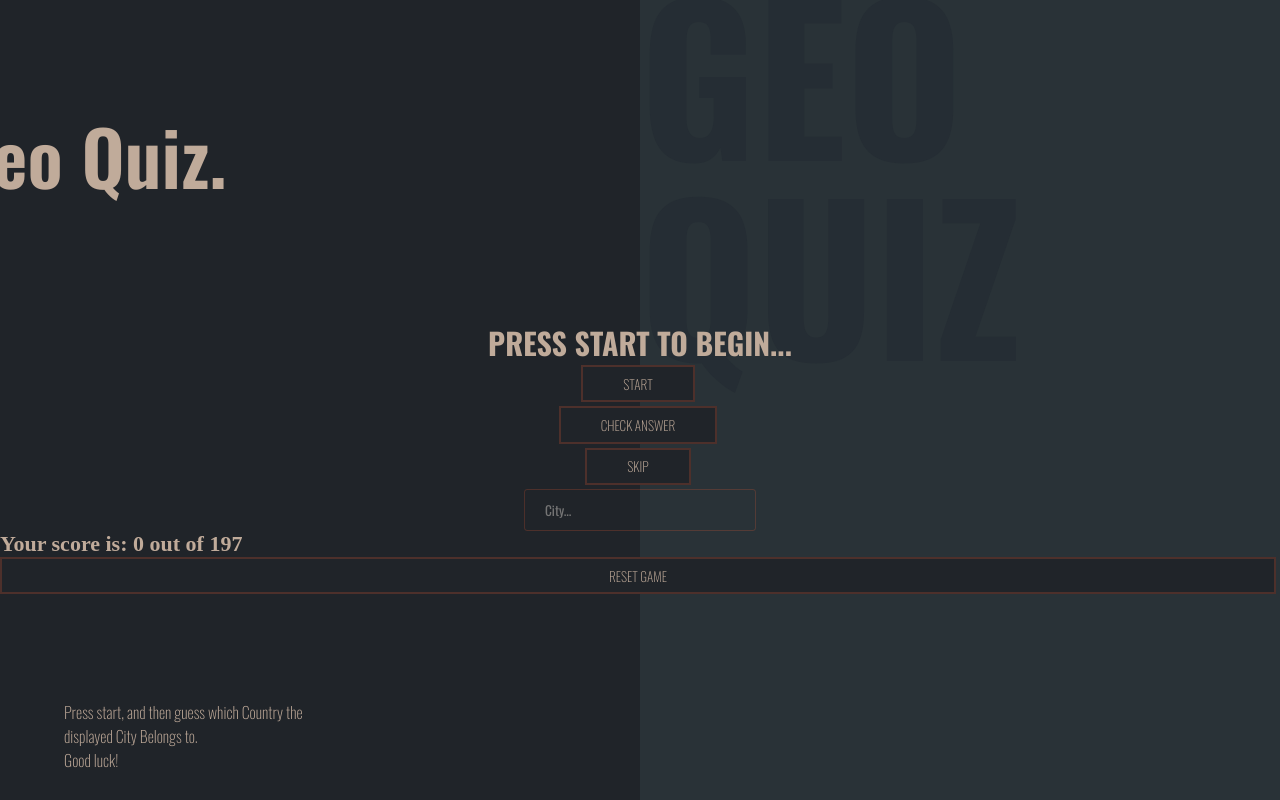
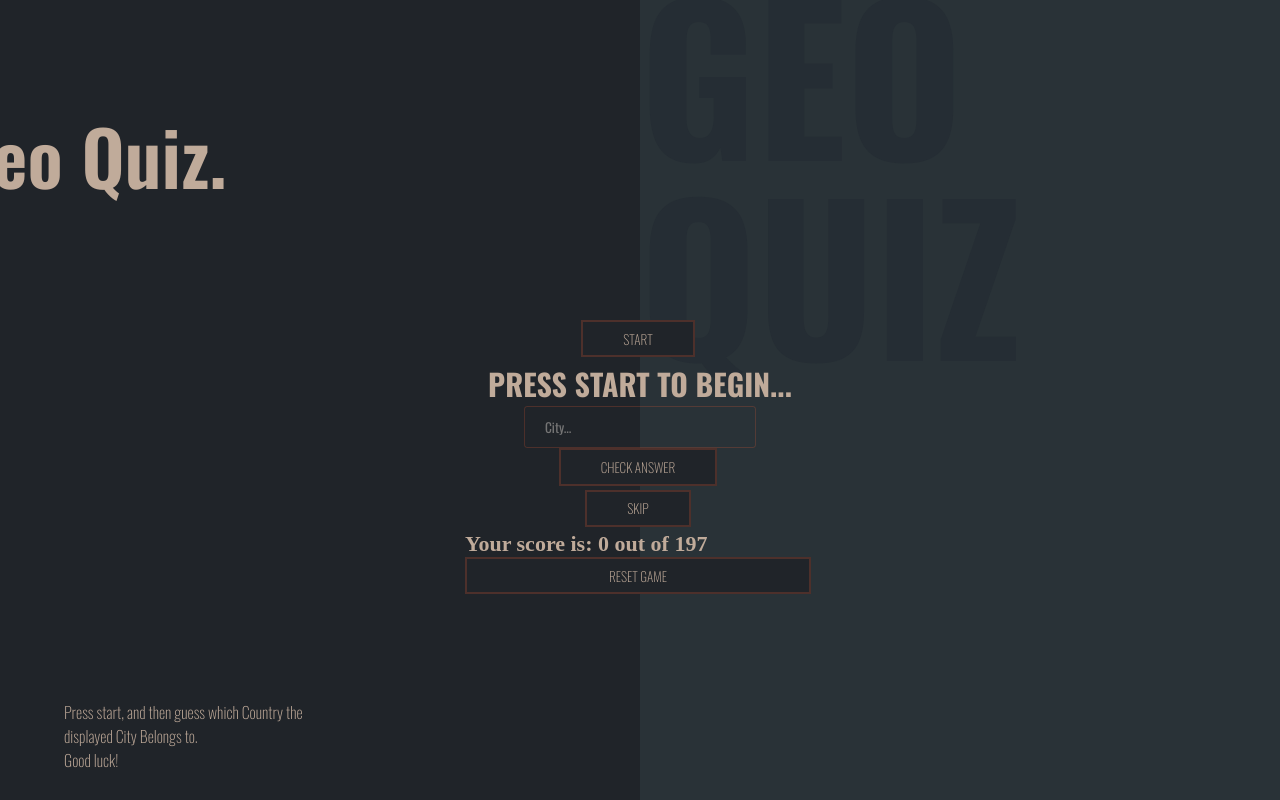
Before and after one commit to lucaswatts/geo-guesser, a React (Create React App) app: page / in a window 1280 px wide. Built offline with nearby package versions, Linux system fonts and the light colour scheme; a web font is replaced by a local one.

Commit message:
adding logic to buttons

```diff
--- a/src/components/App.css
+++ b/src/components/App.css
@@ -3,6 +3,11 @@
   margin-top: 0px;
   margin-bottom: 0px;
 }
+
+.inactive.btn {
+  display: none;
+}
+
 #parentContainer {
   height: 100%;
   width: 100%;
@@ -108,6 +113,8 @@ p {
   flex-direction: column;
   justify-content: center;
   background-color: #11111100;
+  max-width: 350px;
+  margin: auto;
 }
 
 #scoreCounter {
@@ -119,7 +126,7 @@ p {
   position: relative;
 }
 
-#resetBtn {
+/* #resetBtn {
   position: relative;
 }
 
@@ -130,7 +137,7 @@ p {
 
 #checkAnswer {
   position: relative;
-}
+} */
 
 
 .btn {
--- a/src/components/Country.js
+++ b/src/components/Country.js
@@ -1,68 +1,61 @@
 import React from "react";
 import * as Countries from "../data/countries.json";
 
-function Country() {
-  function resetGame() {
-    const score = document.getElementById("correctAnswers");
-    score.innerHTML = "Good Luck!";
-  }
-  function skip() {
-    console.log('skipping')
+var countryList = Countries
+var listLength = Countries.data.length;
+const cityDisplay = document.getElementById('country');
+
+class Country extends React.Component {
+constructor(props) {
+  super(props);
+  this.state = {
+    randNum: 1,
+  };
+}
+
+  startGame() {
+    const cityDisplay = document.getElementById('country');
+    const startBtn = document.getElementById('startBtn');
+    this.setState({ randNum: this.state.randNum = Math.floor(Math.random() * Countries.data.length -1 + 1)})
+    console.log('game starting');
+    cityDisplay.innerHTML = Countries.data[this.state.randNum].City;
+    startBtn.classList.add('inactive');
   }
 
-  function pickCountry() {
-    const infoHold = document.getElementById("infoHolder");
-    var Num = Math.floor(Math.random() * Countries.data.length - 1 + 1);
-    const countryOutput = document.getElementById("country");
-    countryOutput.innerHTML = Countries.data[Num].City;
-    infoHold.innerHTML = Countries.data[Num].Country;
-    document.getElementById("answer").value = "";
+  check() {
+    const countryInput = document.getElementById('game-input');
+    const city = document.getElementById('country');
+    if (countryInput.value === Countries.data[this.state.randNum].Country){
+      console.log(Countries.data[this.state.randNum].Country)
+    }
+    Countries.data.splice(1,1);
   }
 
-  function updateScore() {
-    console.log("a correct answer was just logged");
-    const score = document.getElementById("correctAnswers");
-    if (score.innerHTML === "Good Luck!") {
-      score.innerHTML = 1;
-    } else {
-      score.innerHtml = score.innerHTML++;
-    }
+  skip() {
+    console.log('skip');
+    console.log(this.state.randNum)
   }
 
-  function check() {
-    const Answer = document.getElementById("answer");
-    var countryOutput = document.getElementById("country").innerHTML;
-    var answerInput = document.getElementById("answer").value;
-    var infoHold = document.getElementById("infoHolder").innerHTML;
 
-    if (answerInput === infoHold) {
-      var outputMessage = document.getElementById("output");
-      console.log("working");
-      outputMessage.innerHTML = "correct!";
-      pickCountry();
-      updateScore();
-    }
-  }
-
+  render() {
   return (
     <div id="content">
-      <p id="country">Press start to begin...</p>
-      <button id="startBtn" className="btn" onClick={pickCountry} type="button">
+       <button id="startBtn" className="btn" onClick={() => this.startGame()} type="button">
         Start
       </button>
-
-
-      <button onClick={check} id="checkAnswer" className="btn">
+      <p id="country">Press start to begin...</p>
+      <input className="game-input" id="name" type="text" placeholder="City..." />
+      <button onClick={() => this.check()} id="checkAnswer" className="btn">
         Check Answer
       </button>
-      <button onClick={skip} id="skipBtn" className="btn">
+      <button onClick={() => this.skip()} id="skipBtn" className="btn">
         Skip
       </button>
-      <input className="game-input" id="name" type="text" placeholder="City..." />
       <p id="message">Press start, and then guess which Country the displayed City Belongs to.<br></br> Good luck!</p>
 
     </div>
   );
+  }
 }
 
 export default Country;
```
